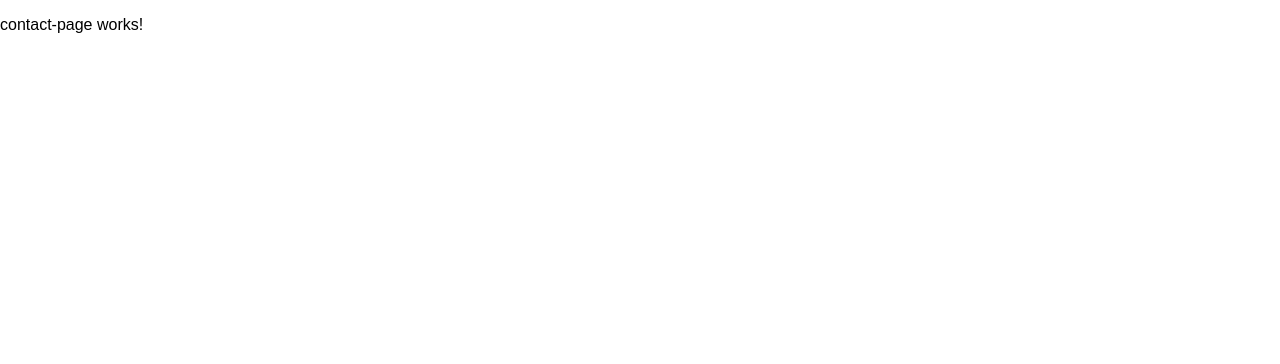
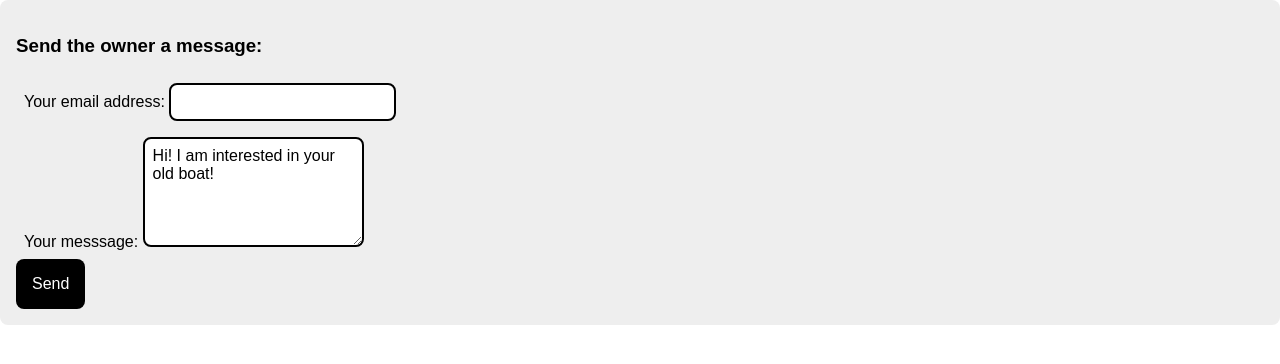
Before and after one commit to tanmaysarin/Buy-and-Sell, an Angular app: page /contact/123 in a window 1280 px wide. Shown: the top 364 px of the page. Built offline with nearby package versions, Linux system fonts and the light colour scheme.

Commit message:
Creating all basic pages

```diff
--- a/src/app/app.module.ts
+++ b/src/app/app.module.ts
@@ -1,5 +1,6 @@
 import { NgModule } from '@angular/core';
 import { BrowserModule } from '@angular/platform-browser';
+import { FormsModule } from '@angular/forms';
 
 import { AppRoutingModule } from './app-routing.module';
 import { AppComponent } from './app.component';
@@ -22,7 +23,8 @@
   ],
   imports: [
     BrowserModule,
-    AppRoutingModule
+    AppRoutingModule,
+    FormsModule
   ],
   providers: [],
   bootstrap: [AppComponent]
--- a/src/app/contact-page/contact-page.component.html
+++ b/src/app/contact-page/contact-page.component.html
@@ -1 +1,22 @@
-<p>contact-page works!</p>
+<div class="content-box">
+    <h3>Send the owner a message:</h3>
+    <div>
+        <label>
+            Your email address:
+            <input name="email" [(ngModel)]="email" />
+        </label>
+    </div>
+    <div>
+        <label>
+            Your messsage:
+            <textarea
+                name="message"
+                rows="5"
+                cols="20"
+                [(ngModel)]="message"
+            ></textarea>
+        </label>
+    </div>
+    <!-- Adding a button to call function "sendMessage() defined in the component.ts file"-->
+    <button (click)="sendMessage()">Send</button>
+</div>
--- a/src/app/contact-page/contact-page.component.ts
+++ b/src/app/contact-page/contact-page.component.ts
@@ -1,10 +1,33 @@
-import { Component } from '@angular/core';
+import { Component, OnInit } from '@angular/core';
+import { ActivatedRoute, Router } from '@angular/router';
+import { Listing } from '../types';
+import { fakeListings } from '../fake-data';
 
 @Component({
   selector: 'app-contact-page',
   templateUrl: './contact-page.component.html',
   styleUrls: ['./contact-page.component.css']
 })
-export class ContactPageComponent {
+export class ContactPageComponent implements OnInit{
+
+  email: string = '';
+  message: string = '';
+  listing = {} as Listing;
+
+  constructor(
+    private route: ActivatedRoute, // Allows listing-details-page to access the url parameter in current path
+    private router: Router,
+  ) {}
+
+  ngOnInit(): void {
+    const id = this.route.snapshot.paramMap.get('id');
+    this.listing = fakeListings.find(listing => listing.id == id)!; // adding an exclamation makes typescript know that the value can never be null
+    this.message = `Hi! I am interested in your ${this.listing.name.toLocaleLowerCase()}!`;
+  }
+
+  sendMessage(): void {
+    alert('Your message has been sent!');
+    this.router.navigateByUrl('/listings');
+  }
 
 }
--- a/src/app/listing-detail-page/listing-detail-page.component.html
+++ b/src/app/listing-detail-page/listing-detail-page.component.html
@@ -1 +1,11 @@
-<p>listing-detail-page works!</p>
+<div class="content-box">
+    <a routerLink="/listings">
+        <button>Back</button>
+    </a>
+    <h2>{{ listing.name }}</h2>
+    <p>{{ listing.description }}</p>
+    <p>${{ listing.price }}</p>
+    <a routerLink="/contact/{{ listing.id }}">
+        <button>Contact Seller</button>
+    </a>
+</div>
--- a/src/app/listing-detail-page/listing-detail-page.component.ts
+++ b/src/app/listing-detail-page/listing-detail-page.component.ts
@@ -1,10 +1,24 @@
-import { Component } from '@angular/core';
+import { Component, OnInit } from '@angular/core';
+import { ActivatedRoute } from '@angular/router';
+import { fakeListings } from '../fake-data';
+import { Listing } from '../types';
 
 @Component({
   selector: 'app-listing-detail-page',
   templateUrl: './listing-detail-page.component.html',
   styleUrls: ['./listing-detail-page.component.css']
 })
-export class ListingDetailPageComponent {
+export class ListingDetailPageComponent implements OnInit{
+
+  listing = {} as Listing;
+
+  constructor(
+    private route: ActivatedRoute, // Allows listing-details-page to access the url parameter in current path
+  ) {}
+
+  ngOnInit(): void {
+    const id = this.route.snapshot.paramMap.get('id');
+    this.listing = fakeListings.find(listing => listing.id === id)!; // adding an exclamation makes typescript know that the value can never be null
+  }
 
 }
--- a/src/app/listings-page/listings-page.component.html
+++ b/src/app/listings-page/listings-page.component.html
@@ -1,5 +1,7 @@
 <div>
+    <!-- Creating a context-box to store all the listings -->
     <div class="content-box" *ngFor="let listing of listings">
+        <!-- Creating a box with correct routing links for each of the items in the list -->
         <a routerLink="/listings/{{ listing.id }}">
             <h3>{{ listing.name }} - ${{ listing.price }}</h3>
         </a>
```
